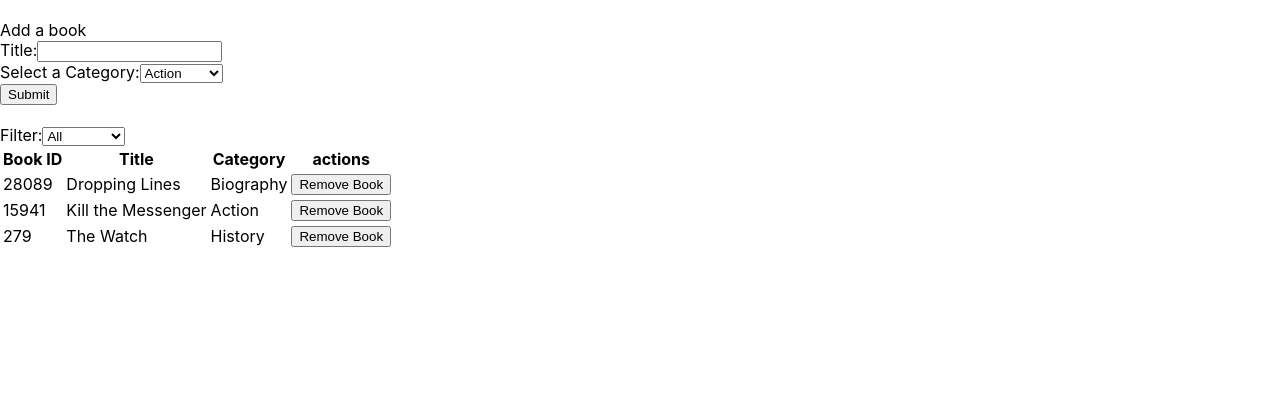
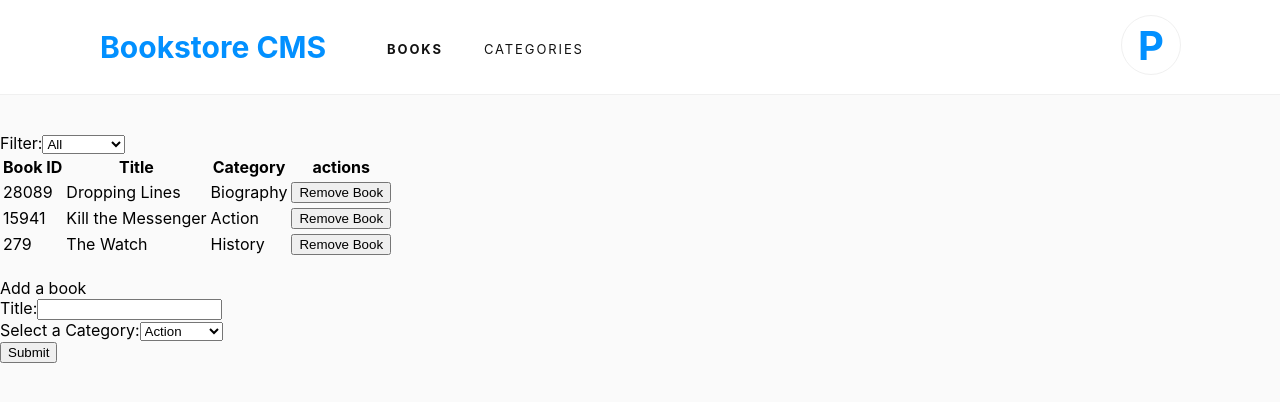
Before and after one commit to pbkabali/Bookstore, a React (Create React App) app: page / in a window 1280 px wide. Shown: the top 402 px of the page. Built offline with nearby package versions, Linux system fonts and the light colour scheme.

Commit message:
Add and style header component

```diff
--- a/src/components/App.js
+++ b/src/components/App.js
@@ -1,5 +1,6 @@
 import BooksList from '../containers/BooksList';
 import BooksForm from '../containers/BooksForm';
+import Header from './Header/Header';
 
 const App = () => {
   const categories = [
@@ -13,8 +14,9 @@ const App = () => {
   ];
   return (
     <div>
+      <Header />
+      <BooksList categories={categories} />
       <BooksForm categories={categories} />
-      <BooksList categories={categories} />
     </div>
   );
 };
--- /dev/null
+++ b/src/components/Header/Header.js
@@ -0,0 +1,16 @@
+import styles from './Header.module.css';
+
+const {
+  header, logo, navLink, bold, avatar,
+} = styles;
+
+const Header = () => (
+  <div className={header}>
+    <h1 className={logo}>Bookstore CMS</h1>
+    <p className={[navLink, bold].join(' ')}>BOOKS</p>
+    <p className={navLink}>CATEGORIES</p>
+    <div className={avatar}>P</div>
+  </div>
+);
+
+export default Header;
--- /dev/null
+++ b/src/components/Header/Header.module.css
@@ -0,0 +1,47 @@
+.header {
+  display: flex;
+  align-items: center;
+  background-color: #ffffff;
+  height: 95px;
+  margin: 0 0 38px;
+  padding: 23px 99px 27px 100px;
+  border-bottom: 1px solid #f0f0f0;
+}
+
+.logo {
+  width: 240px;
+  height: 37px;
+  margin: 6px 47px 2px 0;
+  font-size: 30px;
+  font-weight: bold;
+  font-stretch: normal;
+  font-style: normal;
+  line-height: normal;
+  letter-spacing: normal;
+  color: #0290ff;
+}
+
+.navLink {
+  letter-spacing: 1.9px;
+  color: #121212;
+  margin: 18px 41px 11px 0;
+  font-size: 13px;
+}
+
+.bold {
+  font-weight: bold;
+}
+
+.avatar {
+  display: flex;
+  align-items: center;
+  justify-content: center;
+  border: 1px solid #f0f0f0;
+  height: 60px;
+  width: 60px;
+  border-radius: 50%;
+  color: #0290ff;
+  font-size: 40px;
+  font-weight: bold;
+  margin-left: auto;
+}
--- a/src/index.css
+++ b/src/index.css
@@ -1,27 +1,24 @@
+* {
+  -moz-box-sizing: border-box;
+  -webkit-box-sizing: border-box;
+  box-sizing: border-box;
+}
+
 body {
   margin: 0;
-  font-family:
-    -apple-system,
-    BlinkMacSystemFont,
-    'Segoe UI',
-    'Roboto',
-    'Oxygen',
-    'Ubuntu',
-    'Cantarell',
-    'Fira Sans',
-    'Droid Sans',
-    'Helvetica Neue',
+  font-family: -apple-system, BlinkMacSystemFont, 'Segoe UI', 'Roboto', 'Oxygen',
+    'Ubuntu', 'Cantarell', 'Fira Sans', 'Droid Sans', 'Helvetica Neue',
     sans-serif;
   -webkit-font-smoothing: antialiased;
   -moz-osx-font-smoothing: grayscale;
 }
 
 code {
-  font-family:
-    source-code-pro,
-    Menlo,
-    Monaco,
-    Consolas,
-    'Courier New',
+  font-family: source-code-pro, Menlo, Monaco, Consolas, 'Courier New',
     monospace;
 }
+
+#root {
+  background-color: #fafafa;
+  height: 100vh;
+}
```
Also changed, not shown: src/App.css (deleted, +0 -39 lines).
